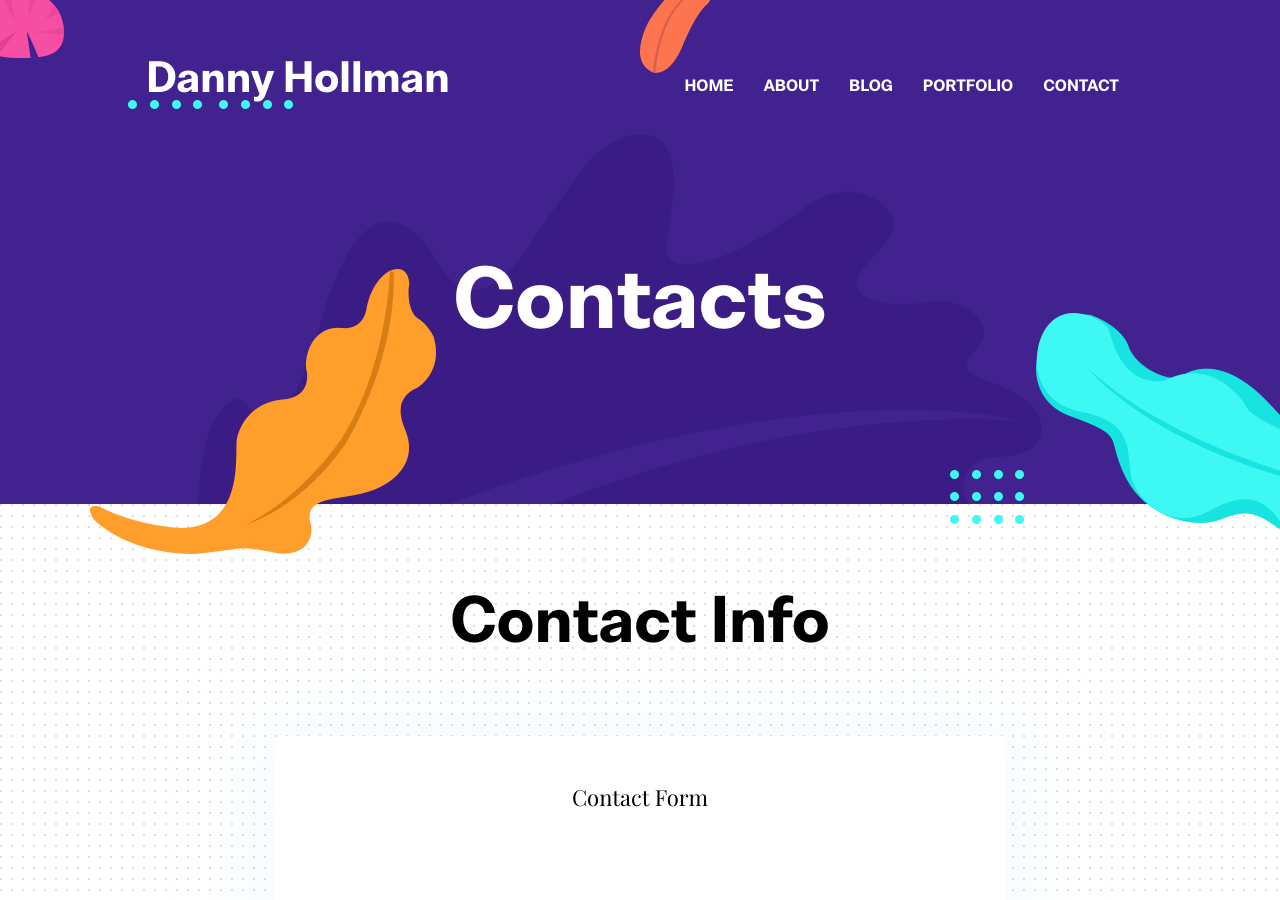
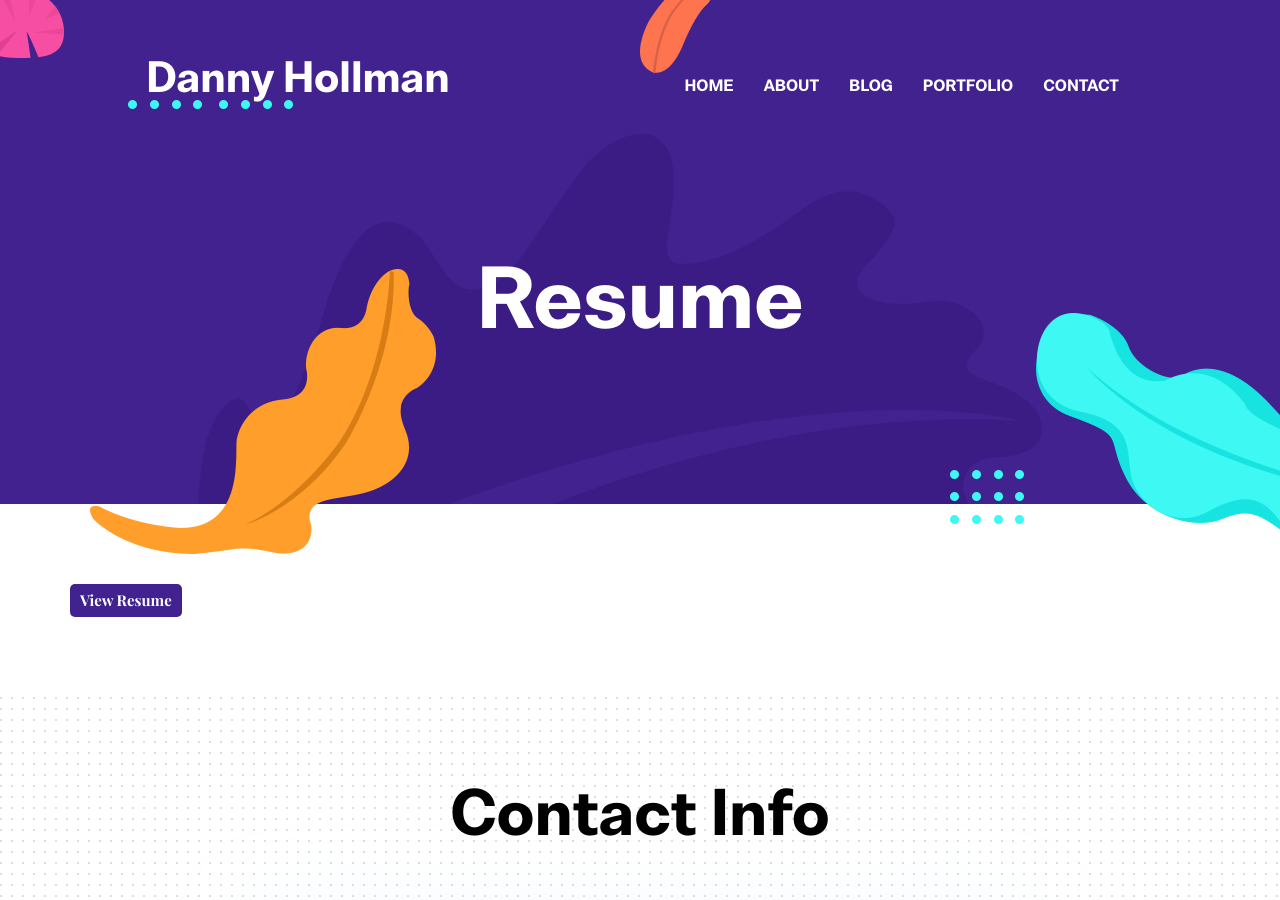
Before and after one commit to dannyhollman/dannyhollman.github.io, a Jekyll site: the page built from _pages/contact.html, in a window 1280 px wide and 900 px high. Built offline with Jekyll 4.4.1, drawn with Linux system fonts in a browser that asks for light colours.

Commit message:
Update contact.html

```diff
--- a/_pages/contact.html
+++ b/_pages/contact.html
@@ -1,4 +1,14 @@
 ---
 layout: page
-title: Contacts
+title: Resume
 ---
+
+<!-- resume -->
+<section class="section">
+  <div class="container">
+    <div class="row">
+      <a href="https://drive.google.com/file/d/18Co4_lJXk8x0Z18u4OynneMxj9Ev1Jag/view?usp=sharing" class="btn btn-xs btn-primary">View Resume</a>
+    </div>
+  </div>
+</section>
+<!-- /resume -->
```
